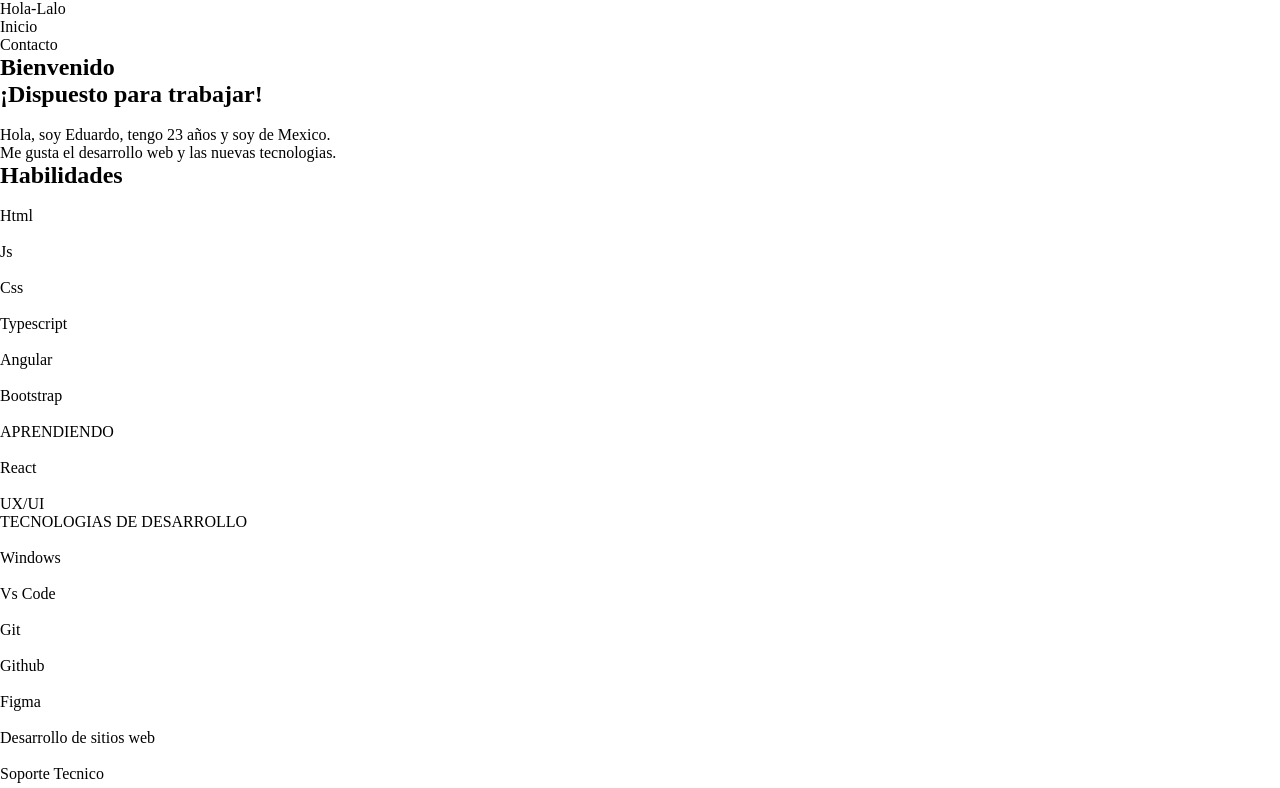
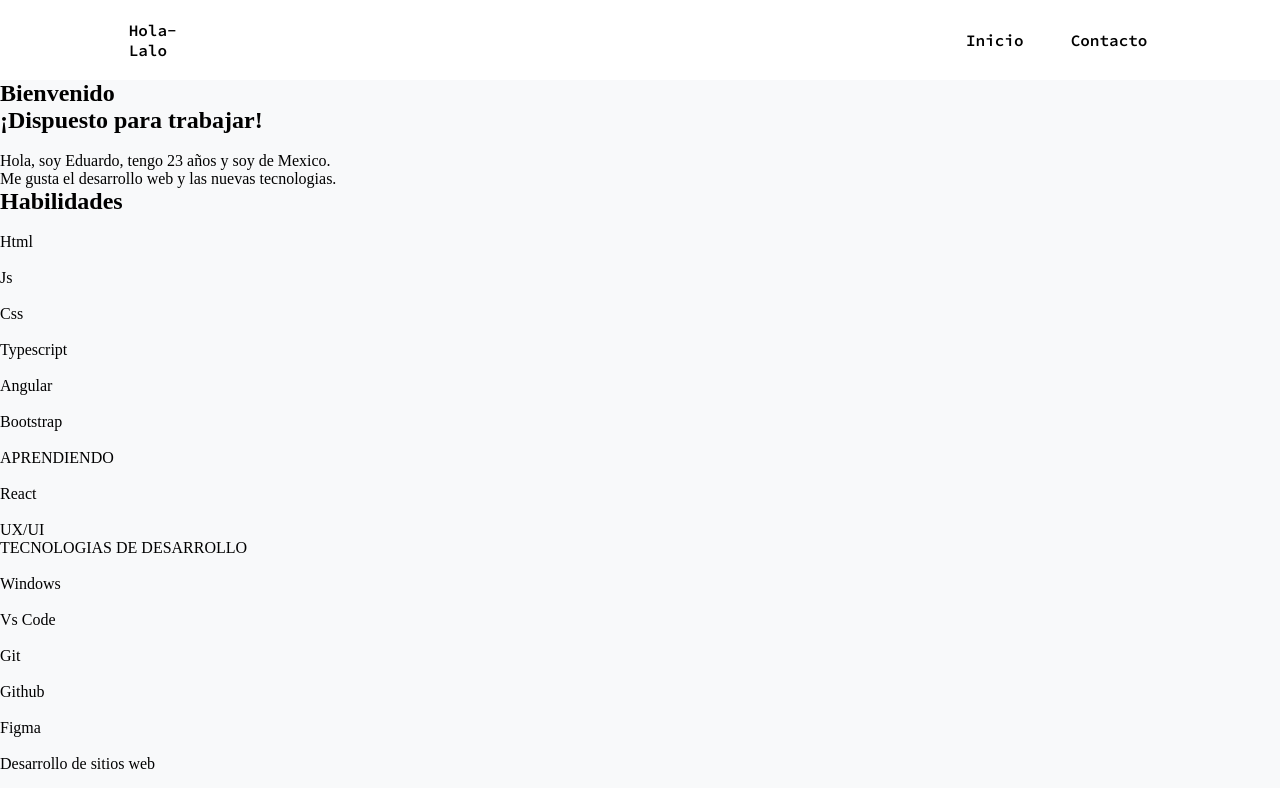
Before and after one commit to EduardoMay/soy-eduardo-may, a plain HTML site: page index.html in a window 1280 px wide. Shown: the top 788 px of the page. Drawn offline with Linux system fonts and the light colour scheme.

Commit message:
style header

```diff
--- a/index.html
+++ b/index.html
@@ -9,12 +9,10 @@
 	<body>
 		<header>
 			<nav>
-				<span>Hola-Lalo</span>
+				<span class="logo">Hola-Lalo</span>
 
-				<ul>
-					<li>Inicio</li>
-					<li>Contacto</li>
-				</ul>
+				<a href="#" class="nav-item-1">Inicio</a>
+				<a href="#" class="nav-item-2">Contacto</a>
 			</nav>
 		</header>
 
--- a/styles.css
+++ b/styles.css
@@ -1,3 +1,6 @@
+@import url('https://fonts.googleapis.com/css2?family=Source+Code+Pro:wght@300;400;500;600;700;900&display=swap');
+@import url('https://fonts.googleapis.com/css2?family=Fira+Code:wght@300;400;500;600;700&display=swap');
+
 * {
 	margin: 0;
 	padding: 0;
@@ -8,7 +11,59 @@
 	--color-primary: #028090;
 	--color-secondary: #f0f3bd;
 	--color-resalt-1: #02c39a;
-	--color-resalt-1: #c3022b;
+	--color-resalt-2: #c3022b;
 	--color-b-primary: #f8f9fa;
 	--color-b-secondary: #212529;
 }
+
+body {
+	background-color: var(--color-b-primary);
+}
+
+a {
+	text-decoration: none;
+}
+
+li {
+	list-style: none;
+}
+
+.btn {
+	padding: 10px 20px;
+	font-size: 1rem;
+	font-family: 'Fira Code', menospace;
+}
+
+header {
+	height: 80px;
+	background-color: #ffffff;
+}
+
+nav {
+	margin: 0 24px;
+	display: grid;
+	grid-template-columns: repeat(12, 1fr);
+	grid-template-rows: 80px;
+	align-items: center;
+	grid-gap: 24px;
+	color: #000000;
+	font-family: 'Source Code Pro', monospace;
+	font-weight: 600;
+}
+
+nav > .logo {
+	grid-column-start: 2;
+	grid-column-end: 3;
+}
+
+nav .nav-item-1 {
+	grid-column-start: 10;
+}
+
+nav .nav-item-2 {
+	grid-column-start: 11;
+}
+
+nav > a {
+	color: #000000;
+}
```
